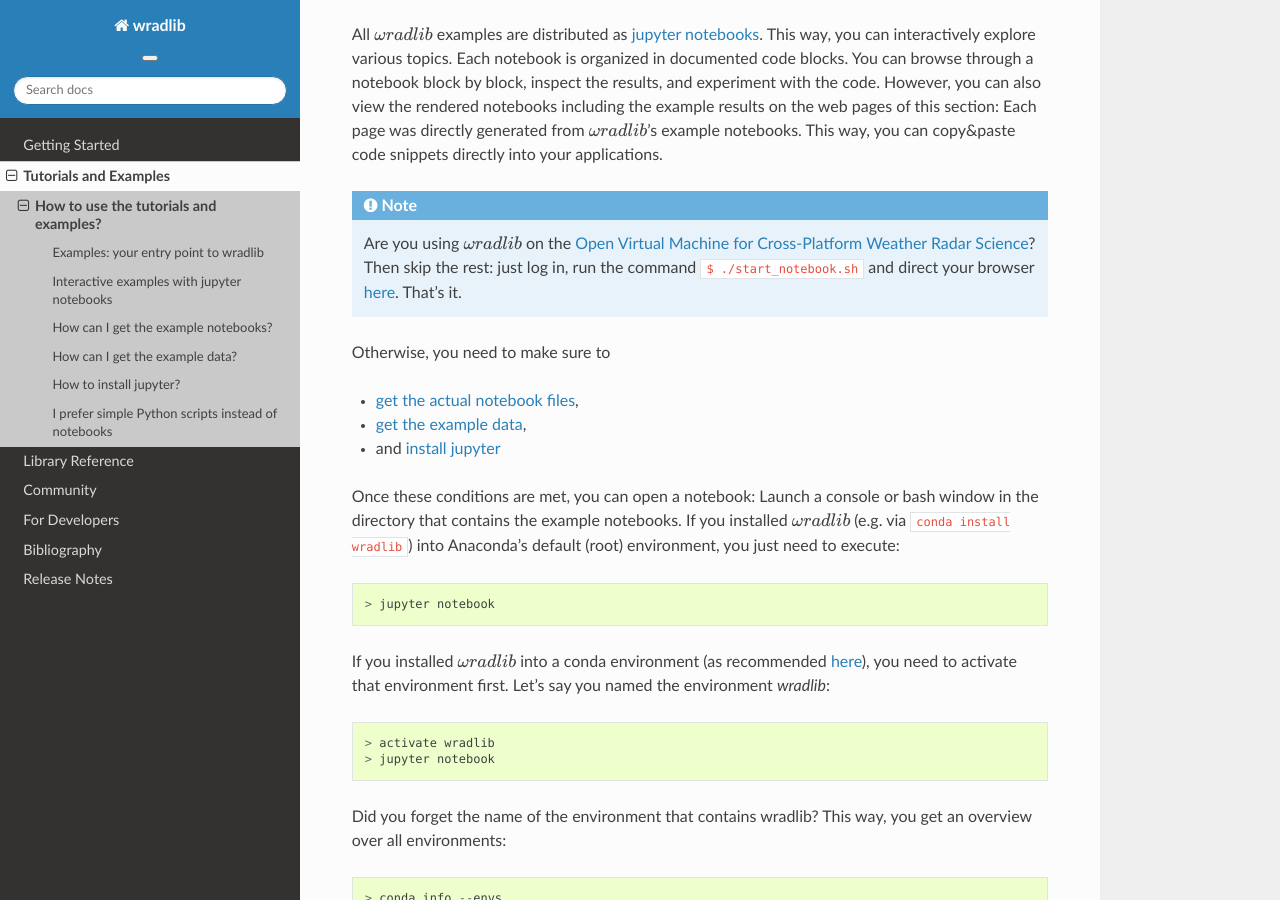
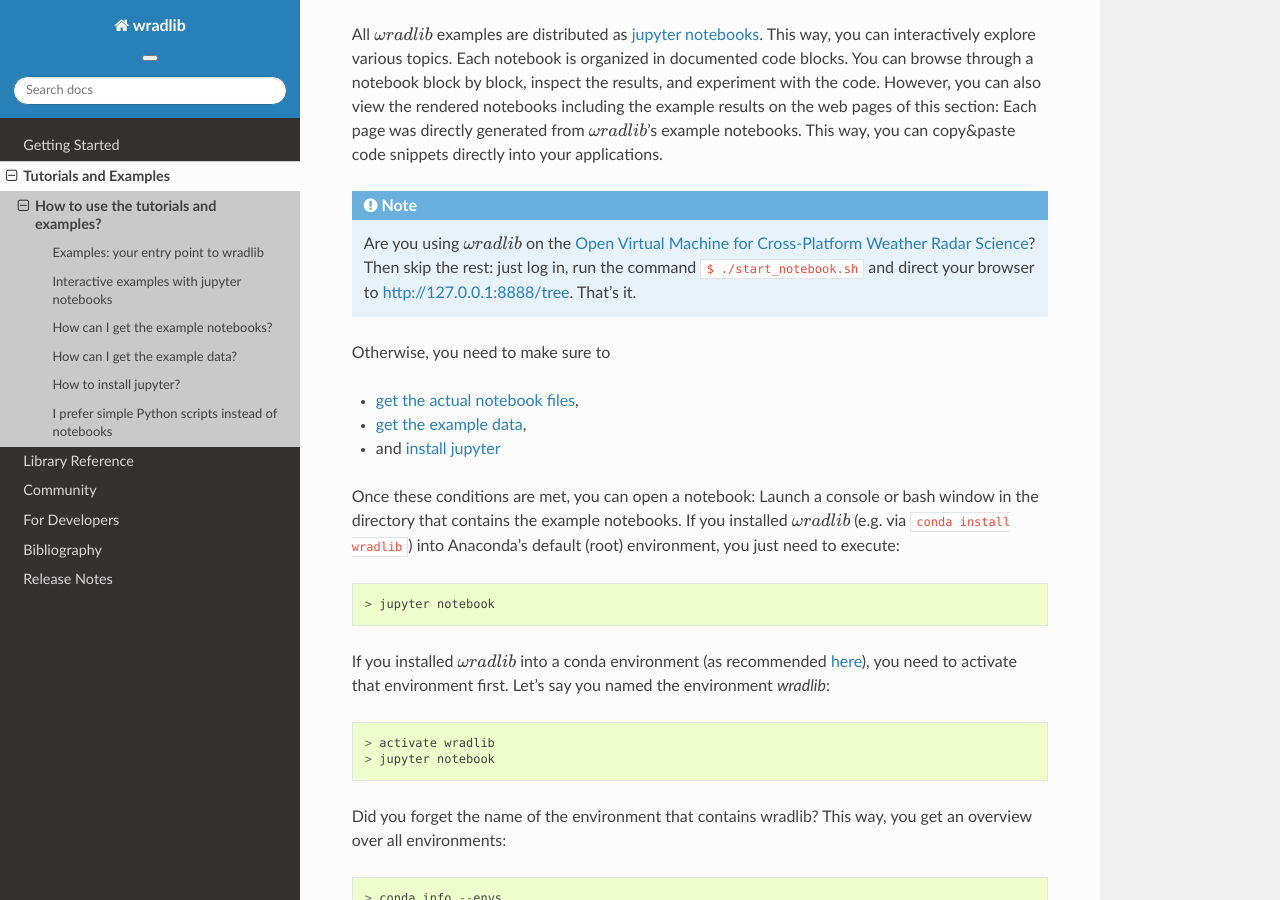
Before and after one commit to wradlib/wradlib, a Sphinx documentation site: the page built from doc/source/jupyter.rst, in a window 1280 px wide and 900 px high, scrolled down 441 px. Built offline with Sphinx 7.4.7 and the Read the Docs theme 2.0.0, drawn with Linux system fonts in a browser that asks for light colours; pages that are not in the unit, such as notebooks, are missing from menus; the version number could not be read and is left out.

Commit message:
WIP: fix some docs

```diff
--- a/doc/source/community.rst
+++ b/doc/source/community.rst
@@ -6,11 +6,11 @@
 
 We need your help to enhance the capabilities of :math:`\omega radlib`! Is there an algorithm you would consider useful? Please **provide code (in any programming language) or documentation**. We will it a try to integrate this algorithm in :math:`\omega radlib`.
 
-However, **there is an even better way:** Start a `Pull Request <https://help.github.com/articles/creating-a-pull-request/>`_!
+However, **there is an even better way:** Start a `Pull Request <https://help.github.com/articles/creating-a-pull-request/>`__!
 
     * **Step 1:** `Fork <https://github.com/wradlib/wradlib>`_ your own :math:`\omega radlib` repository from the :math:`\omega radlib` `main repo <https://github.com/wradlib/wradlib>`_.
     * **Step 2:** Implement your changes into the forked repository. Test your code.
-    * **Step 3:** Now you want to feed these changes back into the main :math:`\omega radlib` development branch? Start a `Pull Request <https://help.github.com/articles/creating-a-pull-request>`_!
+    * **Step 3:** Now you want to feed these changes back into the main :math:`\omega radlib` development branch? Start a `Pull Request <https://help.github.com/articles/creating-a-pull-request>`__!
     * **Step 4:** We will review your changes. On approval, we will merge your fork back into the main :math:`\omega radlib` branch.
     * **Step 5:** Now everyone can benefit from your improvements.
 
--- a/doc/source/jupyter.rst
+++ b/doc/source/jupyter.rst
@@ -2,7 +2,7 @@
 ======================================
 
 Examples: your entry point to wradlib
-------------------------------------
+-------------------------------------
 
 The documentation of :math:`\omega radlib` basically consists of two elements: the first element is the :doc:`library reference <reference>` which provides a systematic documentation of each function in wradlib's API. In order to use the library reference properly, you should have an idea what you're actually looking for. This is why new users mostly start with the second element, the :doc:`tutorials and examples <notebooks>`. Here you can look for application examples that are close to what you actually want to achieve, and than use these as a basis for further development. Once you understood an example, you also know what to look for in the :doc:`library reference <reference>`.
 
@@ -12,7 +12,7 @@
 
 All :math:`\omega radlib` examples are distributed as `jupyter notebooks <http://jupyter.org/>`_. This way, you can interactively explore various   topics. Each notebook is organized in documented code blocks. You can browse through a notebook block by block, inspect the results, and experiment with the code. However, you can also view the rendered notebooks including the example results on the web pages of this section: Each page was directly generated from :math:`\omega radlib`'s example notebooks. This way, you can copy&paste code snippets directly into your applications.
 
-.. note:: Are you using :math:`\omega radlib` on the `Open Virtual Machine for Cross-Platform Weather Radar Science <http://openradar.github.io/>`_? Then skip the rest: just log in, run the command ``$ ./start_notebook.sh`` and direct your browser `here <http://127.0.0.1:8888/tree>`_. That's it.
+.. note:: Are you using :math:`\omega radlib` on the `Open Virtual Machine for Cross-Platform Weather Radar Science <http://openradar.github.io/>`_? Then skip the rest: just log in, run the command ``$ ./start_notebook.sh`` and direct your browser to `http://127.0.0.1:8888/tree <http://127.0.0.1:8888/tree>`__. That's it.
 
 Otherwise, you need to make sure to
 
--- a/doc/source/notebooks.rst
+++ b/doc/source/notebooks.rst
@@ -17,6 +17,7 @@
    notebooks/beamblockage/wradlib_beamblock.ipynb
    notebooks/classify.ipynb
    notebooks/georeferencing.ipynb
+   notebooks/match3d/wradlib_match_workflow,ipynb
    notebooks/develop.ipynb
    notebooks/interpolation/wradlib_ipol_example.ipynb
    notebooks/multisensor/wradlib_adjust_example.ipynb
--- a/doc/source/release_notes.rst
+++ b/doc/source/release_notes.rst
@@ -17,7 +17,7 @@
 **Highlights**
 
 * examples and tutorials are provided as jupyter notebooks
-* docs are directly created from notebooks (see full workflow `here <https://github.com/wradlib/wradlib/wiki/dev.-notebook-workflow>`_)
+* docs are directly created from notebooks (see full workflow `here <https://github.com/wradlib/wradlib/wiki/dev.-notebook-workflow>`__)
 * structured notebooks with parent notebook, where appropriate
 * documentation reviewed and adapted
     - community.rst,
@@ -54,7 +54,7 @@
 
 * As of now :math:`\omega radlib` is python3 compatible.
 * Docstrings, tests and examples as well as the documentation have been reviewed and fixed.
-* main :math:`\omega radlib` repository is now hosted `here on github <https://github.com/wradlib/wradlib>`_.
+* main :math:`\omega radlib` repository is now hosted `here on github <https://github.com/wradlib/wradlib>`__.
 * :math:`\omega radlib` docs are now hosted `on github, but with custom domain <http://wradlib.org/wradlib-docs/>`_.
 
 **New features**
```
Also changed, not shown: 1 other file.
